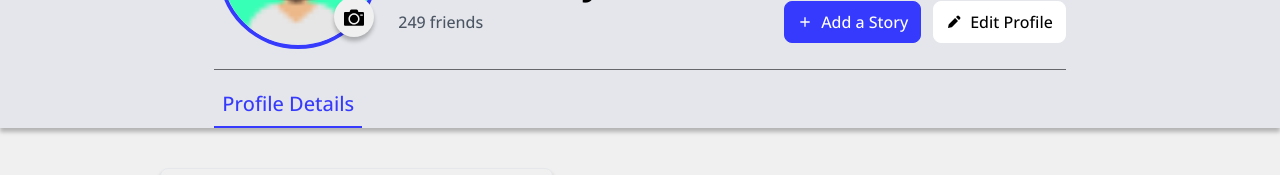
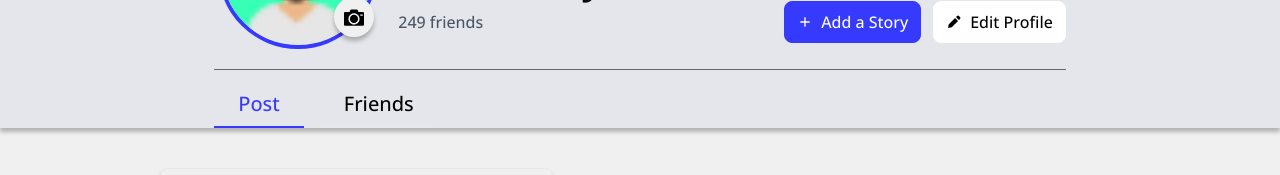
Before and after one commit to asiughuslyvesterobus/social_app, a Next.js app in the folder client/: page /profile/01029302 in a window 1280 px wide. Shown: the part 363-538 px from the top of the page. Built offline with nearby package versions, Linux system fonts and the light colour scheme.

Commit message:
working on friends page

```diff
--- a/client/pages/profile/[id].tsx
+++ b/client/pages/profile/[id].tsx
@@ -4,15 +4,26 @@ import { BiPlus, BiSolidPencil } from "react-icons/bi";
 import Link from "next/link";
 import { postData } from "@/data";
 import { PostCard } from "@/components";
+import { useRouter } from "next/router";
 
 const Profilepage = () => {
+  const router = useRouter();
+
+  const isActive = (pathname: string) => {
+    const currentPath = router.pathname;
+    return currentPath === pathname;
+  };
   return (
     <MainLayout title="User Profile">
       <section className="w-full flex-col items-start justify-start gap-5 h-screen overflow-y-auto overflow-x-hidden pb-20">
         <div className="w-full bg-btngray tab:px-5 shadow-boxShad flex gap-5 flex-col items-center justify-center">
           <div className="tab:w-[75%] w-full tab:mx-auto flex flex-col items-start justify-start">
             <div className="w-full relative h-[120px] tab:h-[240px] overflow-hidden tab:rounded-bl-md tab:rounded-br-md">
-              <img src="https://images.pexels.com/photos/6424589/pexels-photo-6424589.jpeg?auto=compress&cs=tinysrgb&w=600" alt="backgroud imag" className="w-full h-full object-cover" />
+              <img
+                src="https://images.pexels.com/photos/6424589/pexels-photo-6424589.jpeg?auto=compress&cs=tinysrgb&w=600"
+                alt="backgroud imag"
+                className="w-full h-full object-cover"
+              />
             </div>
             <div className="w-full tab:w-[95%] tab:mx-auto tab:px-4 flex flex-col items-start justify-start">
               <div className="flex w-full items-center justify-start flex-col tab:flex-row tab:items-start tab:gap-6 relative  border-b pb-4 tab:pb-0 border-basegray">
@@ -59,9 +70,22 @@ const Profilepage = () => {
                 </div>
               </div>
 
-              <h2 className="text-base font-medium tab:text-xl text-primary border-b-2 ml-3 tab:ml-0 border-primary pt-5 pb-2 px-2 select-none">
-                Profile Details
-              </h2>
+              <div className="w-full flex items-center justify-start gap-4">
+                <Link
+                  href={`/profile/42`}
+                  className="text-base font-medium tab:text-xl text-primary border-b-2 ml-3 tab:ml-0 border-primary pt-5 pb-2 px-6 select-none"
+                >
+                  Post
+                </Link>
+                <Link
+                  href={`/profile/friends`}
+                  className={`text-base font-medium tab:text-xl border-b-2 ml-3 tab:ml-0 pt-5 pb-2 px-6 select-none ${
+                    isActive("/profile/friends") ? "text-primary border-primary " : ""
+                  }`}
+                >
+                  Friends
+                </Link>
+              </div>
             </div>
           </div>
         </div>
```
